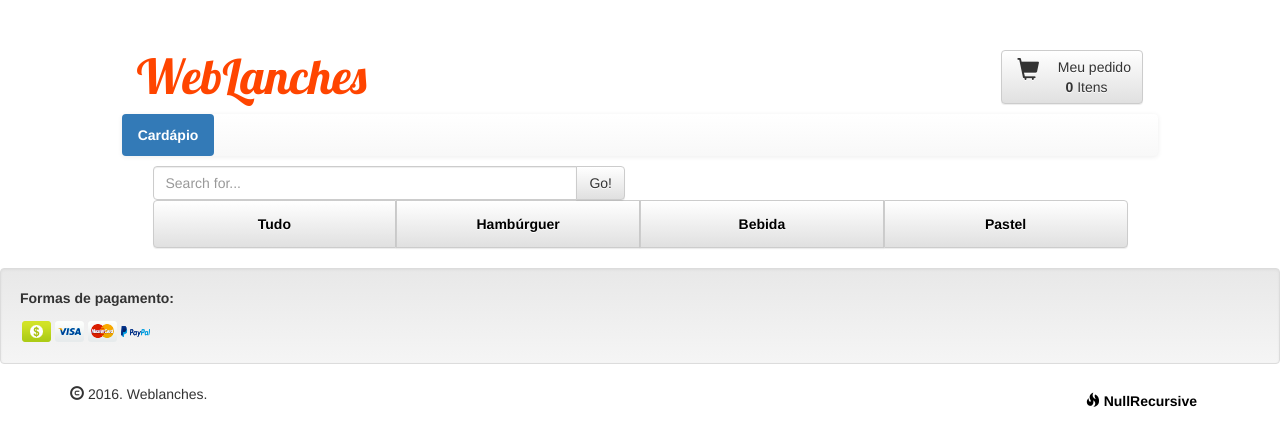
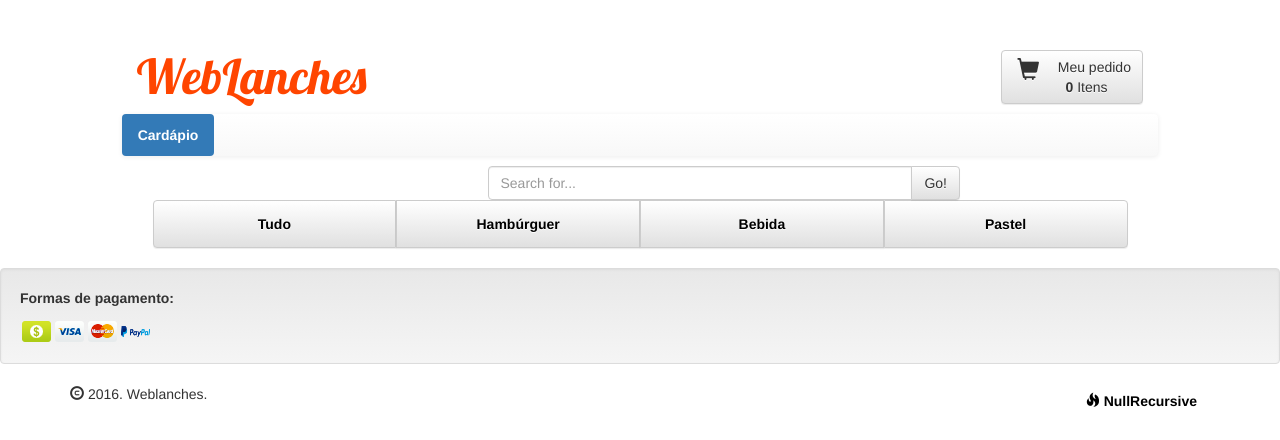
Before and after one commit to NullRecursive/WebLanches, a Django app: page /cardapio/ in a window 1280 px wide. Shown: the part 54-494 px from the top of the page. Run offline with Django 3.2, Linux system fonts and the light colour scheme; some libraries are stand-ins or nearby versions.

Commit message:
cardapio.html

```diff
--- a/loja/templates/loja/cardapio.html
+++ b/loja/templates/loja/cardapio.html
@@ -8,12 +8,12 @@
 
 
 <div class="row distance">
-  <div class="row text-right">
-    <div class="col-lg-6">
+  <div class="row ">
+    <div class="col-lg-6 col-md-offset-4">
       <div class="input-group">
-        <input type="text" class="form-control pull-right" placeholder="Search for...">
+        <input type="text" class="form-control" placeholder="Search for...">
         <span class="input-group-btn">
-          <button class="btn btn-default pull-right" type="button">Go!</button>
+          <button class="btn btn-default" type="button">Go!</button>
         </span>
       </div><!-- /input-group -->
     </div><!-- /.col-lg-6 -->
```
